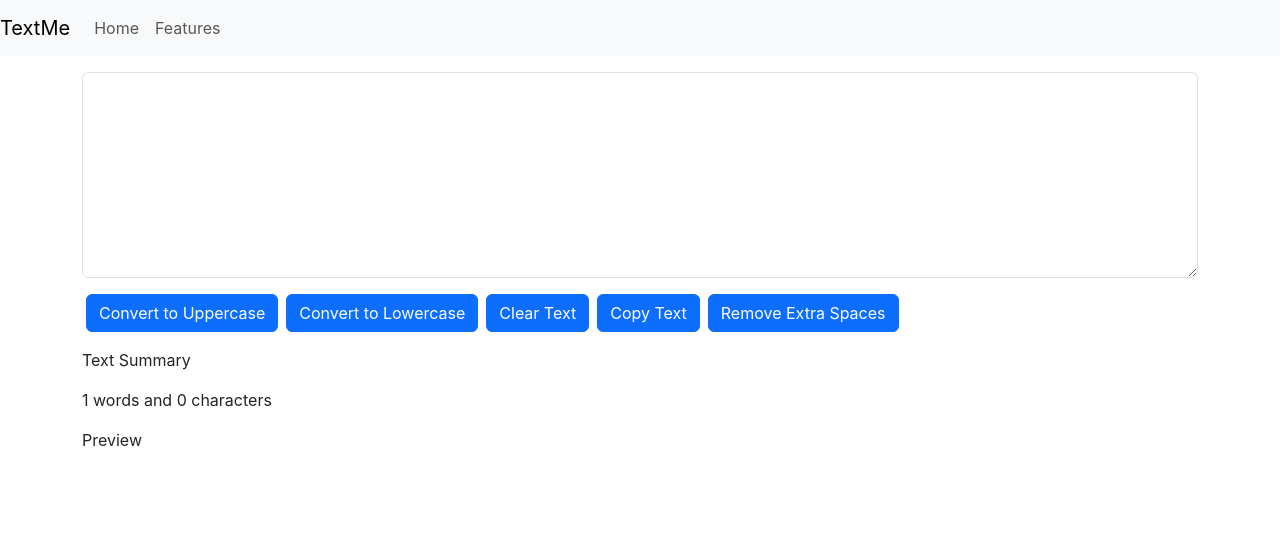
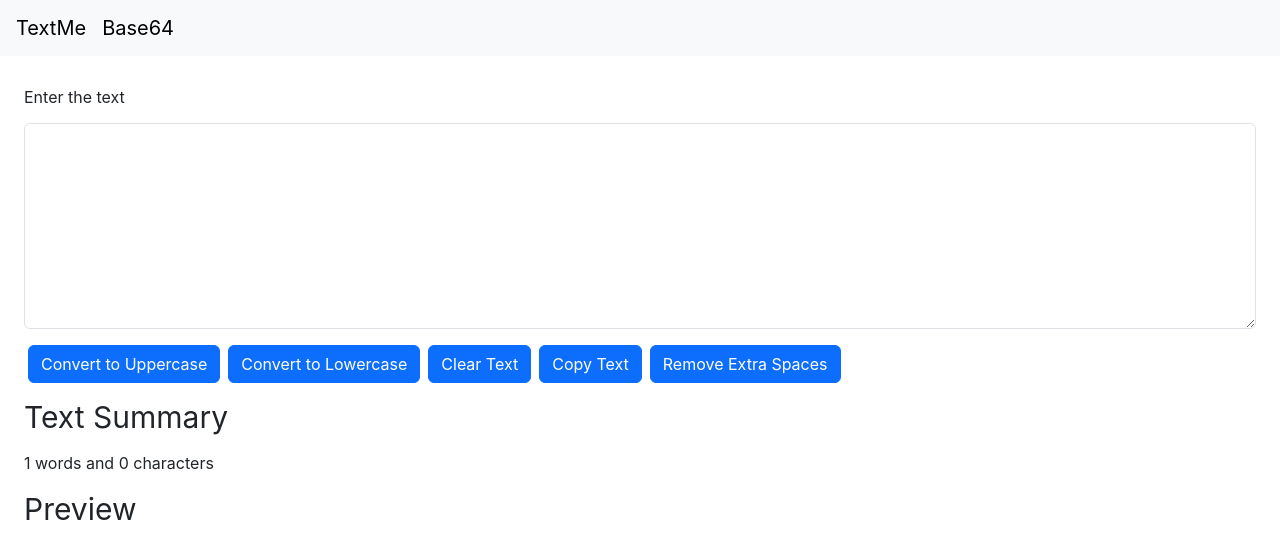
Before and after one commit to pranjalsingh03/textme, a React (Create React App) app: page / in a window 1280 px wide. Shown: the top 558 px of the page. Built offline with nearby package versions, Linux system fonts and the light colour scheme.

Commit message:
Update index.html and App.js, add Navbar component

```diff
--- a/src/App.js
+++ b/src/App.js
@@ -1,13 +1,15 @@
-
 import './App.css';
 import Hero from './components/Hero/hero';
-import Example from './components/Navbar/navbar';
+import Navbar from './components/Navbar/navbar';
 
 function App() {
   return (
     <>
-    <Example/>
-    <Hero/>
+    <Navbar/>
+    <div className="container my-8">
+    <Hero heading="Enter the text" />
+
+    </div>
     </>
   );
 }
--- a/src/components/Navbar/navbar.js
+++ b/src/components/Navbar/navbar.js
@@ -1,22 +1,17 @@
-function Example() {
+import React from 'react'
+import Base64 from '../Base64/Base64.js'
+
+function Navbar() {
     return (
         <nav className="navbar navbar-expand-lg navbar-light bg-light">
-            <a className="navbar-brand " href="/">TextMe</a>
+            <a className="navbar-brand ps-3" href="/">TextMe</a>
+            <a href={Base64} className="navbar-brand">Base64</a>
             <button className="navbar-toggler" type="button" data-toggle="collapse" data-target="/navbarNav" aria-controls="navbarNav" aria-expanded="false" aria-label="Toggle navigation">
+
                 <span className="navbar-toggler-icon"></span>
             </button>
-            <div className="collapse navbar-collapse" id="navbarNav">
-                <ul className="navbar-nav">
-                    <li className="nav-item active">
-                        <a className="nav-link" href="/">Home</a>
-                    </li>
-                    <li className="nav-item">
-                        <a className="nav-link" href="/">Features</a>
-                    </li>
-                </ul>
-            </div>
         </nav>
     );
 }
 
-export default Example;
+export default Navbar;
--- a/tailwind.config.js
+++ b/tailwind.config.js
@@ -1,7 +1,8 @@
 /** @type {import('tailwindcss').Config} */
 module.exports = {
-  content: [],
-  theme: {
+  content: [
+    "./src/**/*.{js,jsx,ts,tsx}",
+  ],  theme: {
     extend: {},
   },
   plugins: [],
```
Also changed, not shown: public/index.html (+0 -9 lines).
